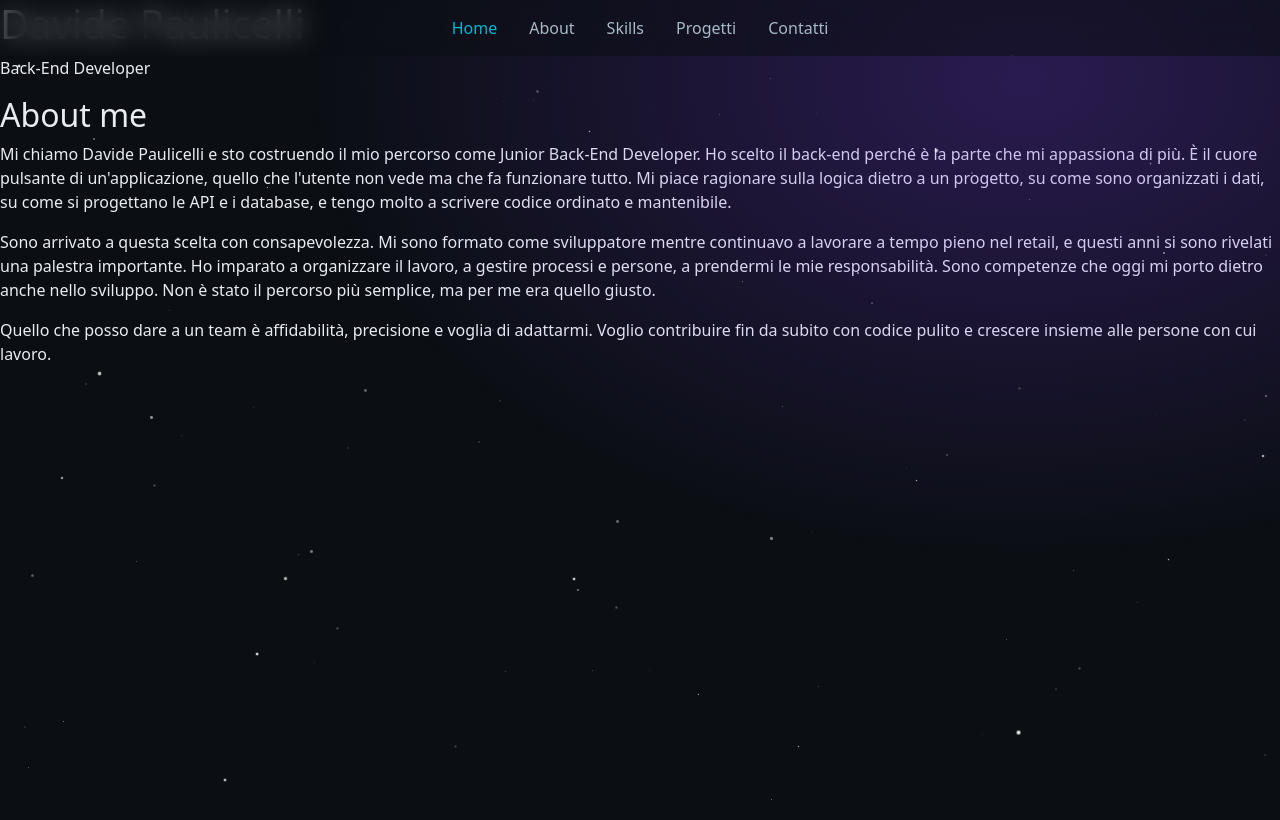
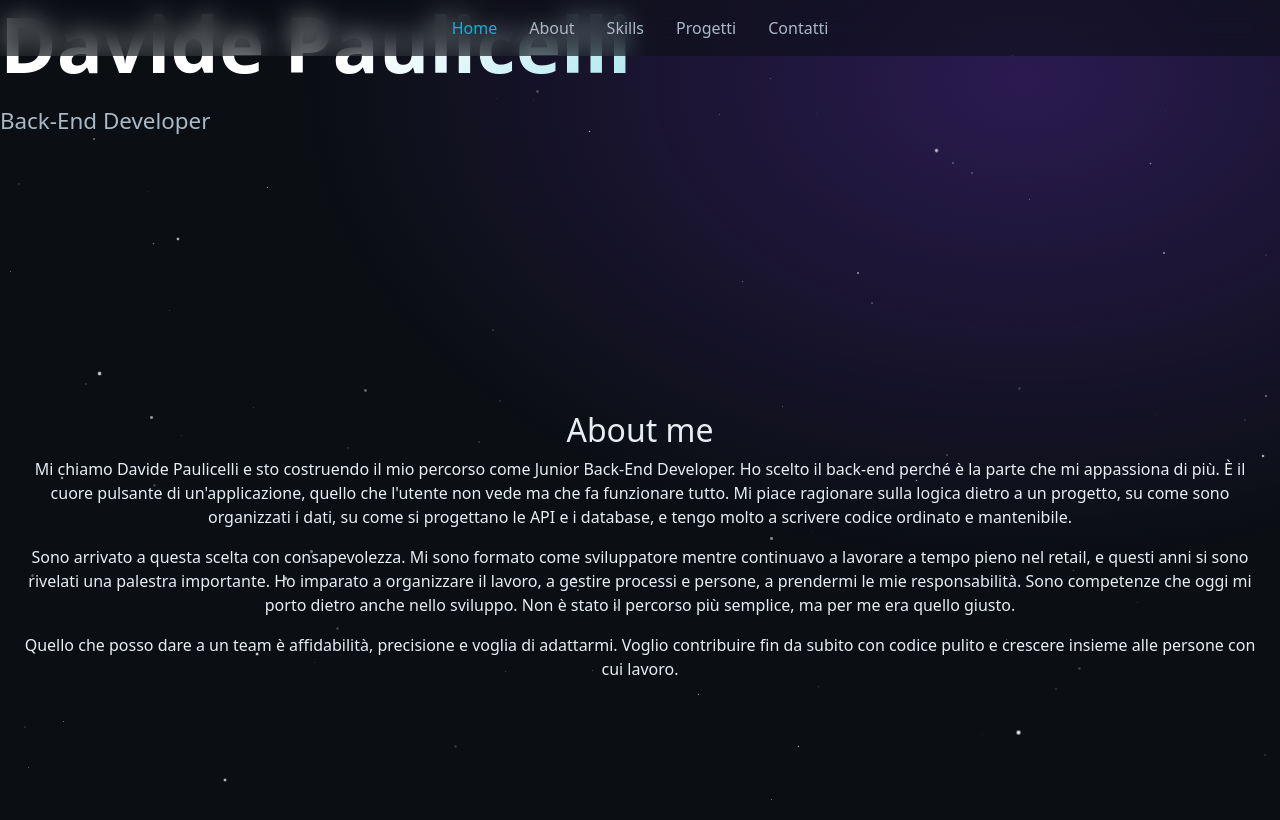
Before and after one commit to p4wlee/portfolio, a React (Vite) app: page / in a window 1280 px wide. Shown: the top 820 px of the page. Built offline with nearby package versions, Linux system fonts and the light colour scheme.

Commit message:
style: migrate layout to SCSS and add Hero styles

```diff
--- /dev/null
+++ b/src/styles/_hero.scss
@@ -0,0 +1,26 @@
+// Hero section styles: the name with a gradient text fill, and the role line
+// in muted color. Structural rules (height, centering) come from .section in
+// _layout.scss — this file only adds what's specific to the Hero.
+
+@use "variables" as *;
+
+.hero {
+  // The name: large, responsive size via clamp(), with a white-to-cyan
+  // gradient clipped to the text shape.
+  h1 {
+    font-size: clamp(2.5rem, 6vw, 5rem);
+    font-weight: 600;
+    background: linear-gradient(135deg, #fff 30%, $brand2-color 100%);
+    -webkit-background-clip: text;
+    -webkit-text-fill-color: transparent;
+    background-clip: text;
+    margin-bottom: 1rem;
+    line-height: 1.15;
+  }
+
+  // The role line (typewriter target): smaller, muted, also responsive.
+  p {
+    font-size: clamp(1rem, 2vw, 1.4rem);
+    color: $muted-color;
+  }
+}
--- /dev/null
+++ b/src/styles/_layout.scss
@@ -0,0 +1,26 @@
+// Shared structural layout: the scaffolding every section sits on.
+// Not tied to any single component — loaded once, after the foundations,
+// so all sections inherit the same skeleton.
+
+@use "variables" as *;
+
+// Content wrapper: sits above the StarField background. position: relative
+// creates a stacking context so z-index takes effect and keeps the content
+// layer in front of the stars.
+.content {
+  position: relative;
+  z-index: $z-index-content;
+}
+
+// Every section is full-height and centers its content. min-height: 100vh is
+// what gives each section its own "screen": it's what lets the scroll sensor
+// tell sections apart, and what stops them from stacking on top of each other.
+.section {
+  min-height: 100vh;
+  display: flex;
+  flex-direction: column;
+  align-items: center;
+  justify-content: center;
+  padding: 80px 24px;
+  text-align: center;
+}
```
Also changed, not shown: src/styles/main.scss (+9 -2 lines).
